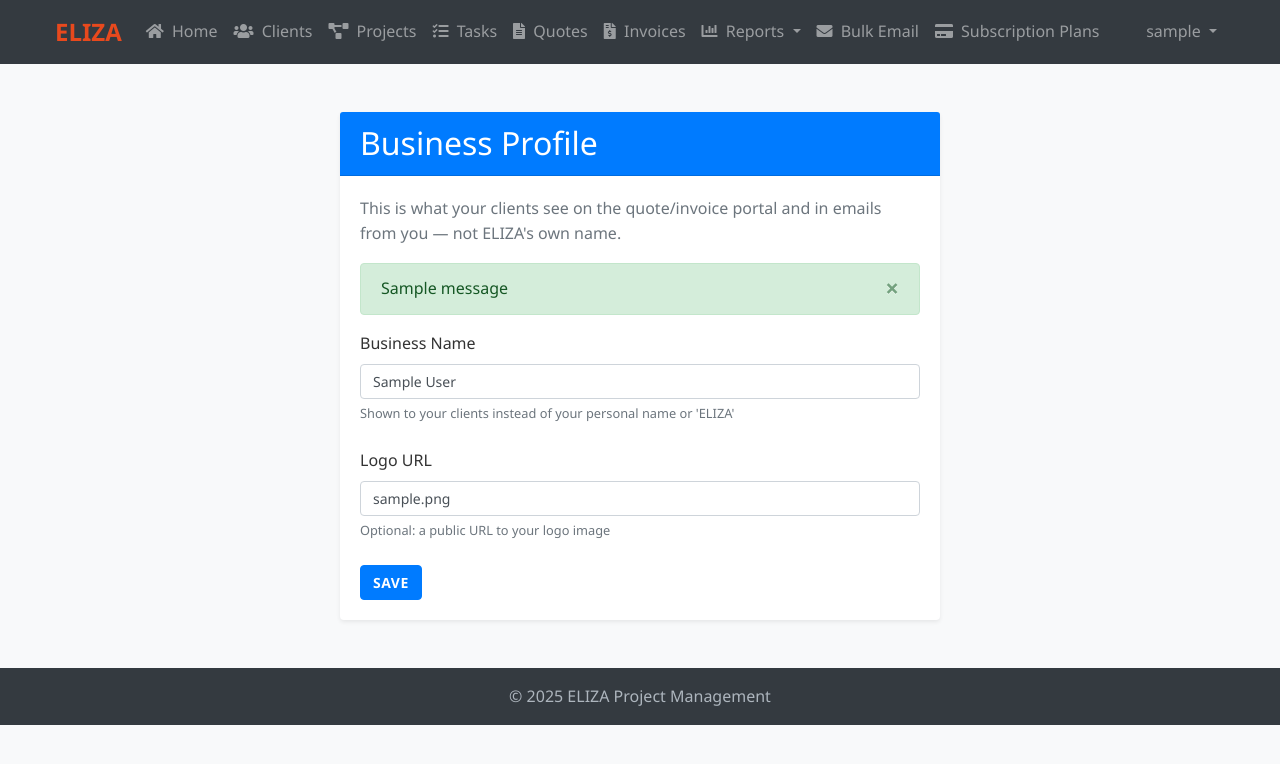
After one commit to samsoftware76/ELIZA-Simple, a Flask app: page /profile in a window 1280 px wide. The commit adds this page. Shown: the top 764 px of the page. Run offline with Flask 3, Linux system fonts and the light colour scheme; a user stored in the database is signed in; tables that the repository leaves empty hold one stand-in row (values such as "Sample post"); one stand-in notice (Sample message) is shown; some libraries are stand-ins or nearby versions.

Commit message:
feat: per-user business branding on the client portal (fixes HoneyBook-style logo lock-in)
Real reviewers complained HoneyBook won't let them remove its logo. ELIZA's
portal had the same problem by omission: it hardcoded 'ELIZA' as the brand
shown to a freelancer's own client, with no way to change it.

- User gets business_name/business_logo_url (nullable, additive DB columns -
  verified no existing data affected).
- New /profile page (also fixes 'Profile' in the nav, which was a dead
  href="#" link) lets a user set their own business name/logo.
- The quote/invoice portal now shows that business name prominently in the
  header, falling back to 'ELIZA' if unset so an unconfigured account still
  looks presentable. Footer keeps a small 'powered by ELIZA' credit rather
  than removing our own attribution entirely - same pattern as 'Powered by
  Stripe' on Stripe Checkout, not the unremovable-logo complaint being fixed.
- Notification emails were already fine (already sign as the sender's own
  name via get_full_name(), never said 'ELIZA').

Verified live: set a business name via /profile, sent a real quote, opened
its public portal link with no cookies, confirmed the header reads the
business name and the footer reads 'powered by ELIZA'. Cleaned up test data
after.

Co-Authored-By: Claude Sonnet 5 <noreply@anthropic.com>
Claude-Session: https://claude.ai/code/session_019R6eaABPf2QKYhko84nt86

```diff
--- a/api/index.py
+++ b/api/index.py
@@ -38,7 +38,7 @@ from models.subscription import Payment
 from api.payment import PesaPalPayment
 
 # Import forms
-from forms import LoginForm, RegistrationForm, PasswordResetRequestForm, PasswordResetForm, ClientForm, ProjectForm, TaskForm, TimeEntryForm, ProjectAssignmentForm
+from forms import LoginForm, RegistrationForm, PasswordResetRequestForm, PasswordResetForm, ClientForm, ProjectForm, TaskForm, TimeEntryForm, ProjectAssignmentForm, BusinessProfileForm
 
 # Import template filters
 from filters import register_filters
@@ -223,6 +223,20 @@ def logout():
     logout_user()
     flash('You have been logged out.', 'info')
     return redirect(url_for('home'))
+
+@app.route('/profile', methods=['GET', 'POST'])
+@login_required
+def profile():
+    """Let a user set the business name/logo shown to their own clients on
+    the portal and in quote/invoice emails, instead of the ELIZA brand."""
+    form = BusinessProfileForm(obj=current_user)
+    if form.validate_on_submit():
+        current_user.business_name = form.business_name.data
+        current_user.business_logo_url = form.business_logo_url.data
+        db.session.commit()
+        flash('Business profile updated.', 'success')
+        return redirect(url_for('profile'))
+    return render_template('profile.html', form=form)
 
 @app.route('/reset-password-request', methods=['GET', 'POST'])
 def reset_password_request():
--- a/forms.py
+++ b/forms.py
@@ -64,6 +64,17 @@ class PasswordResetForm(FlaskForm):
         EqualTo('password', message='Passwords must match')
     ])
     submit = SubmitField('Reset Password')
+
+class BusinessProfileForm(FlaskForm):
+    """Form for a user to set their own business branding, shown to their
+    clients on the portal and in quote/invoice emails instead of ELIZA's own
+    brand (see User.business_name/business_logo_url)."""
+    business_name = StringField('Business Name', validators=[Optional(), Length(max=150)],
+                                 description="Shown to your clients instead of your personal name or 'ELIZA'")
+    business_logo_url = StringField('Logo URL', validators=[Optional(), Length(max=500)],
+                                     description="Optional: a public URL to your logo image")
+    submit = SubmitField('Save')
+
 
 class ClientForm(FlaskForm):
     """Form for creating and editing clients"""
--- a/models/models.py
+++ b/models/models.py
@@ -44,6 +44,11 @@ class User(db.Model, UserMixin):
     last_name = db.Column(db.String(50), nullable=False)
     phone = db.Column(db.String(20))
     role = db.Column(db.Enum(UserRole), nullable=False, default=UserRole.DEVELOPER)
+    # Shown to clients on the portal/emails instead of the ELIZA brand, so a
+    # freelancer's own clients see their business, not ours - see the
+    # HoneyBook "cannot remove logo" complaint this exists to avoid.
+    business_name = db.Column(db.String(150))
+    business_logo_url = db.Column(db.String(500))
     created_at = db.Column(db.DateTime, default=datetime.utcnow)
     updated_at = db.Column(db.DateTime, default=datetime.utcnow, onupdate=datetime.utcnow)
 
--- a/templates/base.html
+++ b/templates/base.html
@@ -81,7 +81,7 @@
                                 {{ current_user.username }}
                             </a>
                             <div class="dropdown-menu dropdown-menu-right" aria-labelledby="navbarDropdown">
-                                <a class="dropdown-item" href="#">Profile</a>
+                                <a class="dropdown-item" href="{{ url_for('profile') }}">Profile</a>
                                 <div class="dropdown-divider"></div>
                                 <a class="dropdown-item" href="{{ url_for('logout') }}">Logout</a>
                             </div>
--- /dev/null
+++ b/templates/profile.html
@@ -0,0 +1,49 @@
+{% extends "base.html" %}
+
+{% block title %}Business Profile - ELIZA{% endblock %}
+
+{% block content %}
+<div class="container mt-4">
+    <div class="card" style="max-width: 600px; margin: 0 auto;">
+        <div class="card-header bg-primary text-white">
+            <h2 class="mb-0">Business Profile</h2>
+        </div>
+        <div class="card-body">
+            <p class="text-muted">This is what your clients see on the quote/invoice portal and in emails from you &mdash; not ELIZA's own name.</p>
+
+            {% with messages = get_flashed_messages(with_categories=true) %}
+                {% if messages %}
+                    {% for category, message in messages %}
+                        <div class="alert alert-{{ category }} alert-dismissible fade show" role="alert">
+                            {{ message }}
+                            <button type="button" class="close" data-dismiss="alert" aria-label="Close">
+                                <span aria-hidden="true">&times;</span>
+                            </button>
+                        </div>
+                    {% endfor %}
+                {% endif %}
+            {% endwith %}
+
+            <form method="POST">
+                {{ form.hidden_tag() }}
+                <div class="form-group">
+                    {{ form.business_name.label }}
+                    {{ form.business_name(class="form-control", placeholder="e.g. Kampala Web Studio") }}
+                    <small class="form-text text-muted">{{ form.business_name.description }}</small>
+                </div>
+                <div class="form-group">
+                    {{ form.business_logo_url.label }}
+                    {{ form.business_logo_url(class="form-control", placeholder="https://...") }}
+                    <small class="form-text text-muted">{{ form.business_logo_url.description }}</small>
+                </div>
+                {% if not current_user.business_name %}
+                <div class="alert alert-info">
+                    No business name set yet &mdash; your clients currently see "ELIZA" on your quote/invoice portal links. Set one below.
+                </div>
+                {% endif %}
+                {{ form.submit(class="btn btn-primary") }}
+            </form>
+        </div>
+    </div>
+</div>
+{% endblock %}
```
Also changed, not shown: api/portal.py (+13 -2 lines), templates/portal/base.html (+12 -1 lines).
